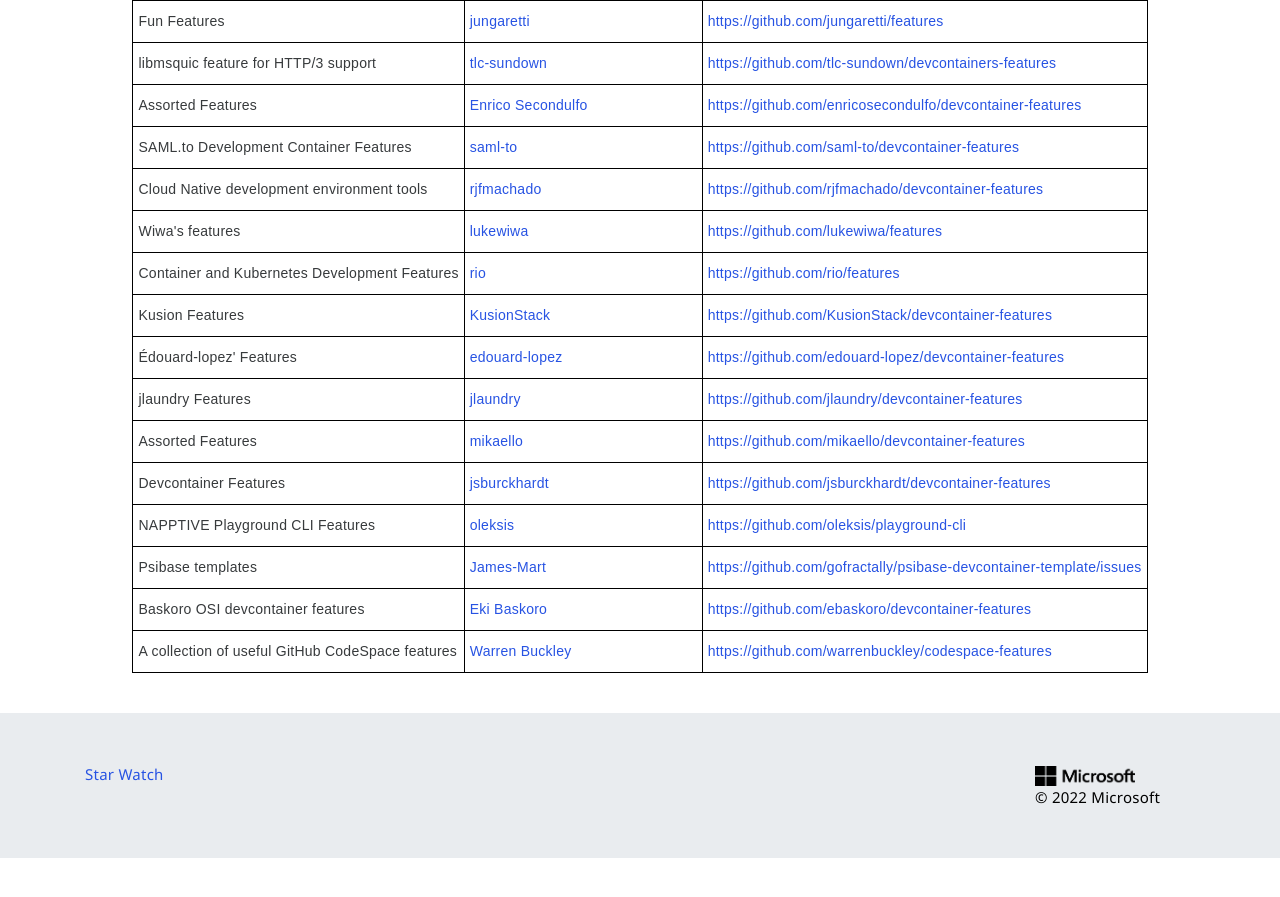
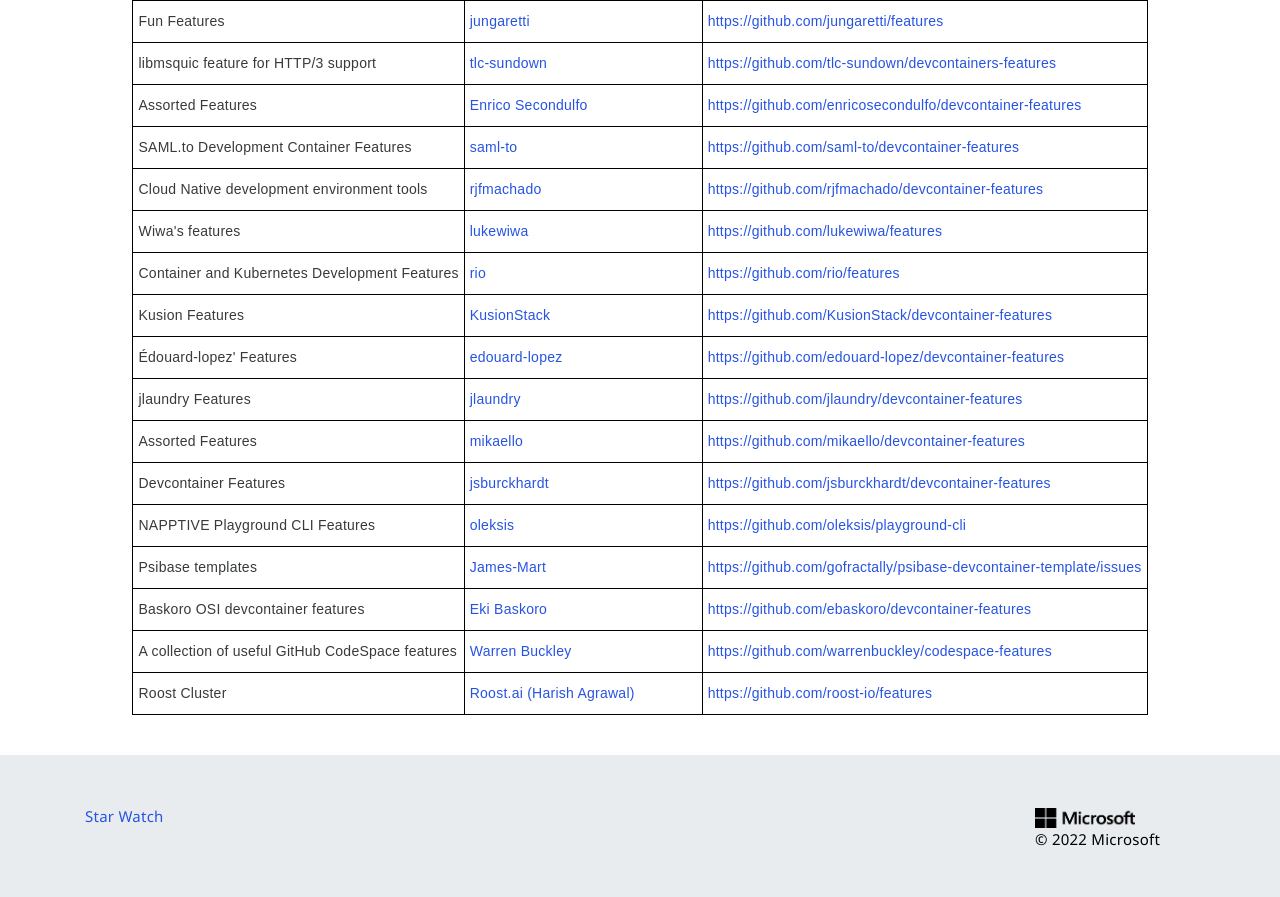
Before and after one commit to devcontainers/devcontainers.github.io, a Jekyll site: the page built from collections.html, in a window 1280 px wide and 900 px high, scrolled down 1174 px. Shown: the top 897 px of the window. Built offline with Jekyll 4.4.1, drawn with Linux system fonts in a browser that asks for light colours; nearby versions of some CDN libraries; comment, search, counter and statistics services are not loaded; before the commit the page ends 2032 px from its top, so only the background shows below that.

Commit message:
Update collection-index.yml
Roost cluster feature addition

```diff
--- a/_data/collection-index.yml
+++ b/_data/collection-index.yml
@@ -178,3 +178,8 @@
   contact: https://github.com/warrenbuckley/codespace-features/issues
   repository: https://github.com/warrenbuckley/codespace-features
   ociReference: ghcr.io/warrenbuckley/codespace-features
+- name: Roost Cluster
+  maintainer: Roost.ai (Harish Agrawal)
+  contact: https://github.com/roost-io/features/issues
+  repository: https://github.com/roost-io/features
+  ociReference: ghcr.io/roost-io/features
```
